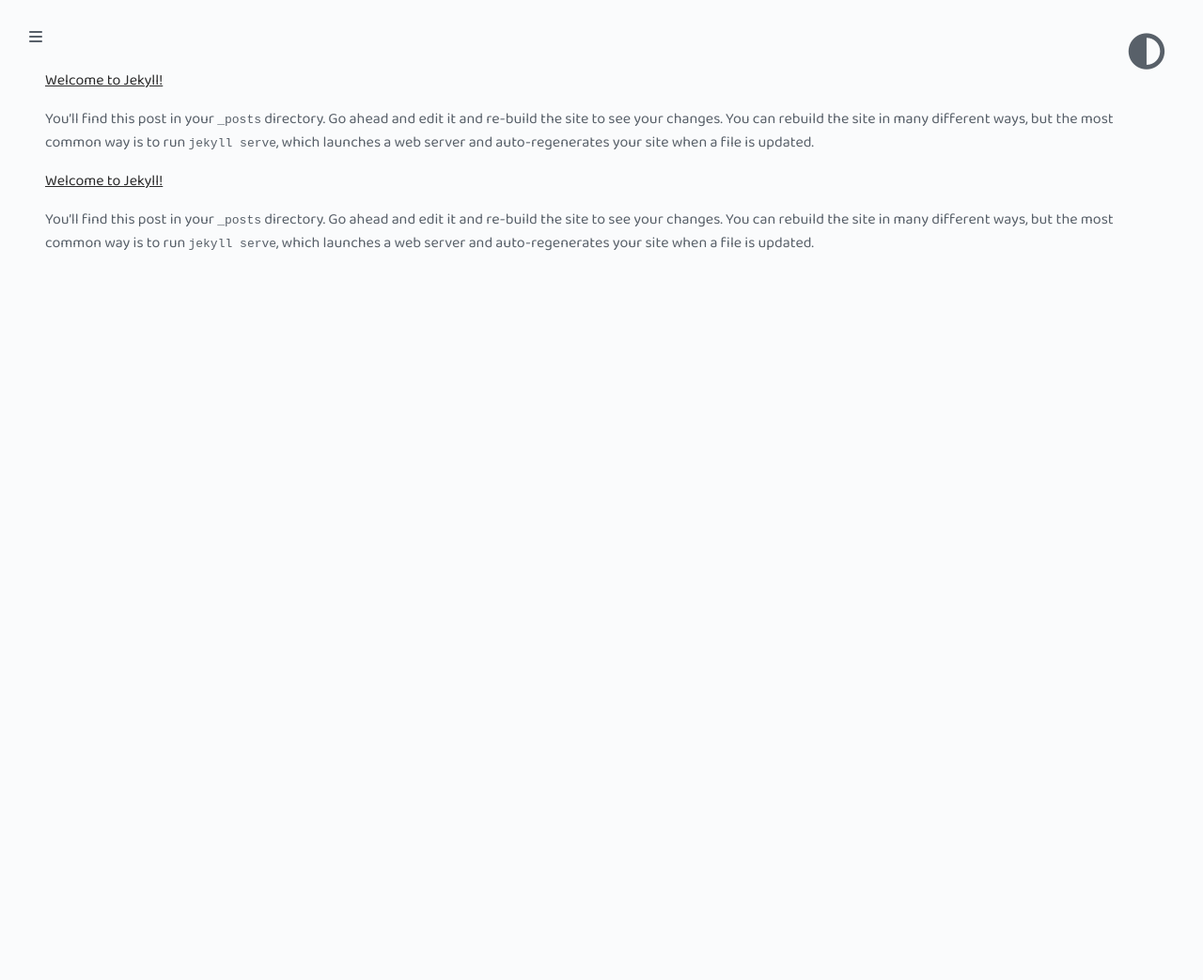
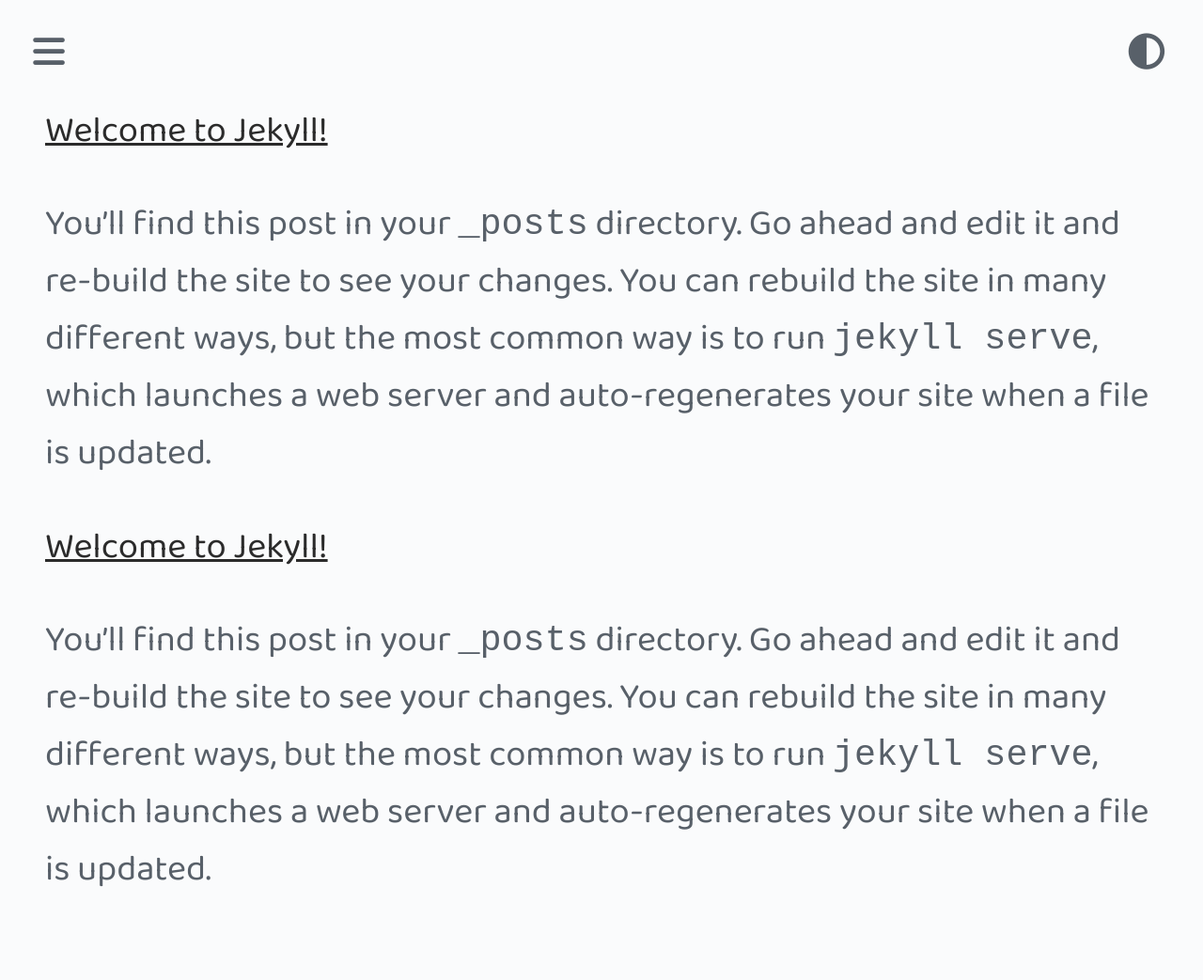
Before and after one commit to brettjrea/brettjrea.github.io-old, a Jekyll site: the page built from pages/blog.md, in a window 1280 px wide. Shown: the whole page at 94% size. Built offline with Jekyll 4.4.1, drawn with Linux system fonts in a browser that asks for light colours; nearby versions of some CDN libraries; comment, search, counter and statistics services are not loaded; before the commit the page ends 900 px from its top, so only the background shows below that.

Commit message:
fix scale

```diff
--- a/assets/css/styles.scss
+++ b/assets/css/styles.scss
@@ -107,11 +107,13 @@
 #myContent {
 transition: margin-left .5s;
 padding: 20px;
+font-size: 3vw;
 }
 
 #myLoop {
   transition: margin-left .5s;
   padding: 20px;
+  font-size: 3vw;
   }
 
 .loop ul {
```
